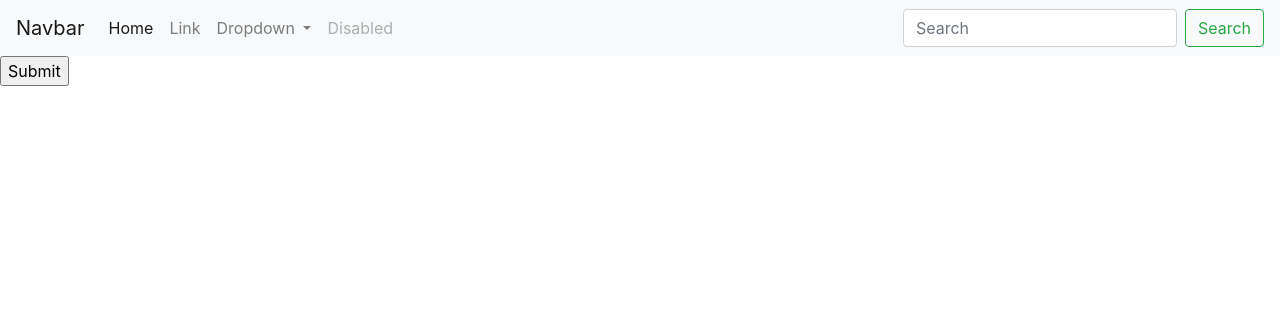
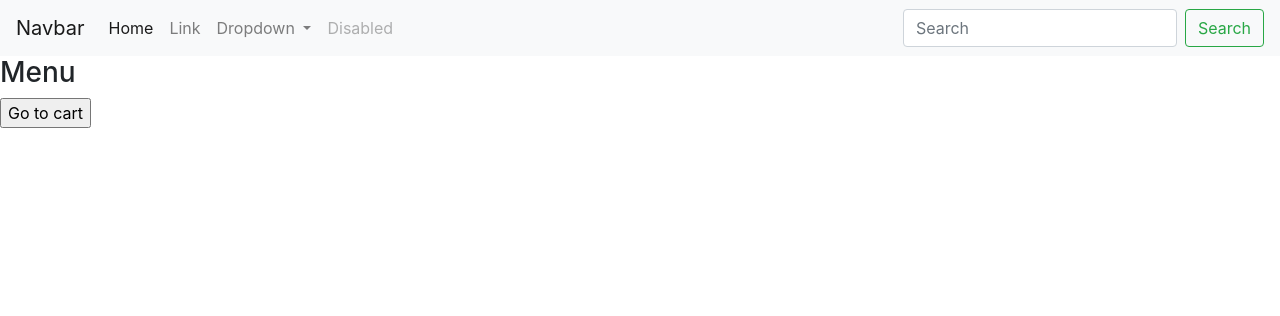
Before and after one commit to avocadoali/rest_best, a Flask app: template app/templates/list-view.html in a window 1280 px wide. Shown: the top 316 px of the page. Run offline with Flask 2, Linux system fonts and the light colour scheme; the template is opened without the code that fills it, so the values that code supplies are empty; some libraries are stand-ins or nearby versions.

Commit message:
path index->login->menu->cart set

```diff
--- a/app/main.py
+++ b/app/main.py
@@ -25,7 +25,7 @@ def login():
         session.permanent = True
         tablenumber = request.form["tablenumber"]
         session["tablenumber"] = tablenumber
-        return redirect(url_for("table"))
+        return redirect(url_for("menu"))
     else:
         return render_template("login.html")
 
@@ -43,7 +43,7 @@ def logout():
     return redirect(url_for("login"))
 
 
-@app.route("/list" , methods=['GET', 'POST'])
+@app.route("/menu" , methods=['GET', 'POST'])
 def menu():
     if request.method =='GET':
         list = get_menu_all()
--- a/app/templates/list-view.html
+++ b/app/templates/list-view.html
@@ -1,4 +1,5 @@
 {%extends "base.html"%} {%block content%}
+<h3>Menu</h3>
 <form method="POST" action="#">
   {%for x in menu_list%}
   <p>
@@ -6,7 +7,7 @@
     <input type="number" name="{{x[0]}}"/>
   </p>
   {%endfor%}
-  <p><input type="submit" name="Submit" /></p>
+  <p><input type="submit" name="Submit" value="Go to cart"/></p>
 </form>
 
 {%endblock%}
```
